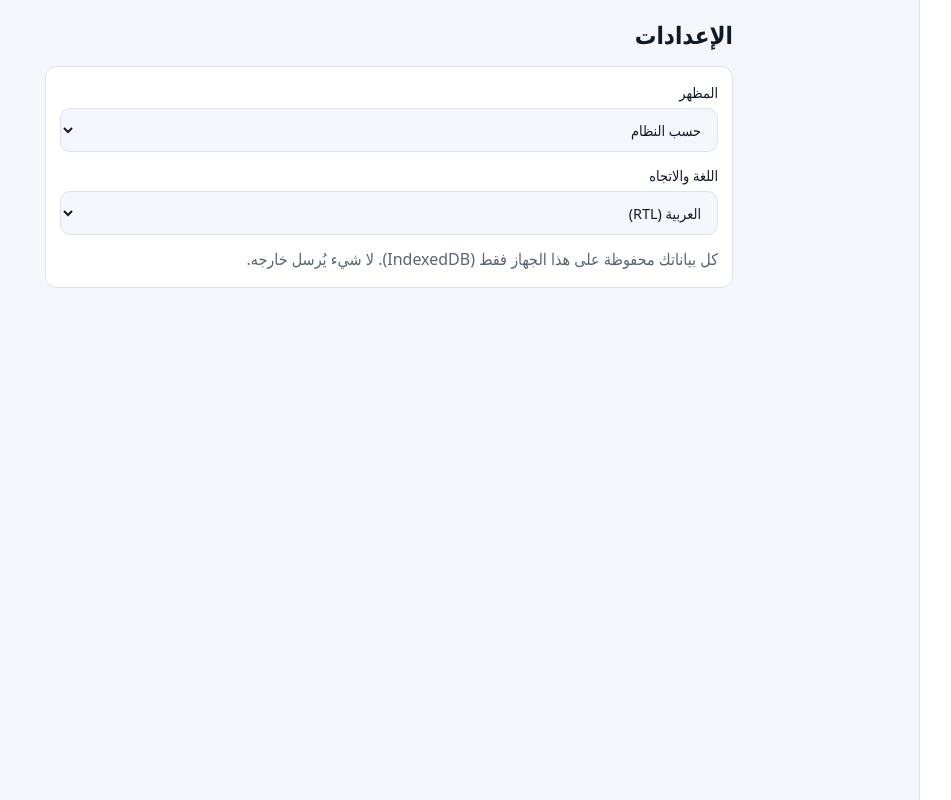
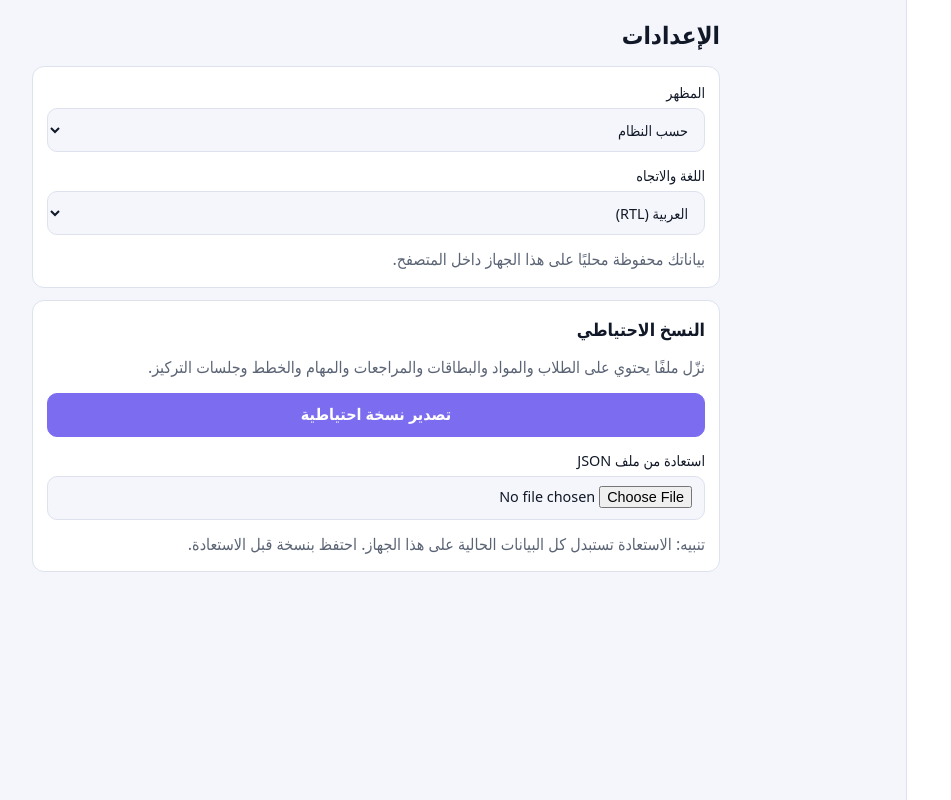
Before and after one commit to Bgdjb/brain-, a React (Vite) app: page /#/settings in a window 1280 px wide. Shown: the whole page, without its empty margins (267-1218 px from the left). Built offline with nearby package versions, Linux system fonts and the light colour scheme.

Commit message:
Add backup and restore controls to settings

```diff
--- a/src/features/common/SettingsPage.tsx
+++ b/src/features/common/SettingsPage.tsx
@@ -1,27 +1,59 @@
+import { useRef, useState } from 'react';
 import { useSettings, type Lang, type Theme } from '../../stores/settings';
+import { downloadBackup, restoreBackup } from '../../utils/backup';
 
 export function SettingsPage() {
   const { theme, lang, setTheme, setLang } = useSettings();
+  const fileRef = useRef<HTMLInputElement>(null);
+  const [message, setMessage] = useState('');
+  const [error, setError] = useState('');
+
+  const importFile = async (file?: File) => {
+    if (!file) return;
+    setMessage(''); setError('');
+    if (!window.confirm('استعادة النسخة ستمسح البيانات الحالية على هذا الجهاز وتستبدلها بمحتويات النسخة. هل أنشأت نسخة احتياطية حديثة وتريد المتابعة؟')) {
+      if (fileRef.current) fileRef.current.value = '';
+      return;
+    }
+    try {
+      await restoreBackup(file);
+      setMessage('تمت استعادة النسخة الاحتياطية. أعد تحميل الصفحة إذا لم تتحدث البيانات.');
+    } catch (e) {
+      setError(e instanceof Error ? e.message : 'تعذر استعادة النسخة.');
+    } finally {
+      if (fileRef.current) fileRef.current.value = '';
+    }
+  };
+
   return (
     <section className="stack">
       <h1>الإعدادات</h1>
       <div className="card stack">
-        <label>
-          المظهر
+        <label>المظهر
           <select value={theme} onChange={(e) => setTheme(e.target.value as Theme)}>
             <option value="system">حسب النظام</option>
             <option value="dark">داكن</option>
             <option value="light">فاتح</option>
           </select>
         </label>
-        <label>
-          اللغة والاتجاه
+        <label>اللغة والاتجاه
           <select value={lang} onChange={(e) => setLang(e.target.value as Lang)}>
             <option value="ar">العربية (RTL)</option>
             <option value="en">English (LTR)</option>
           </select>
         </label>
-        <p className="muted">كل بياناتك محفوظة على هذا الجهاز فقط (IndexedDB). لا شيء يُرسل خارجه.</p>
+        <p className="muted">بياناتك محفوظة محليًا على هذا الجهاز داخل المتصفح.</p>
+      </div>
+      <div className="card stack">
+        <h2>النسخ الاحتياطي</h2>
+        <p className="muted">نزّل ملفًا يحتوي على الطلاب والمواد والبطاقات والمراجعات والمهام والخطط وجلسات التركيز.</p>
+        <button className="primary" onClick={() => void downloadBackup()}>تصدير نسخة احتياطية</button>
+        <label>استعادة من ملف JSON
+          <input ref={fileRef} type="file" accept="application/json,.json" onChange={(e) => void importFile(e.target.files?.[0])} />
+        </label>
+        <p className="muted">تنبيه: الاستعادة تستبدل كل البيانات الحالية على هذا الجهاز. احتفظ بنسخة قبل الاستعادة.</p>
+        {message && <p role="status">{message}</p>}
+        {error && <p role="alert" className="error">{error}</p>}
       </div>
     </section>
   );
```
